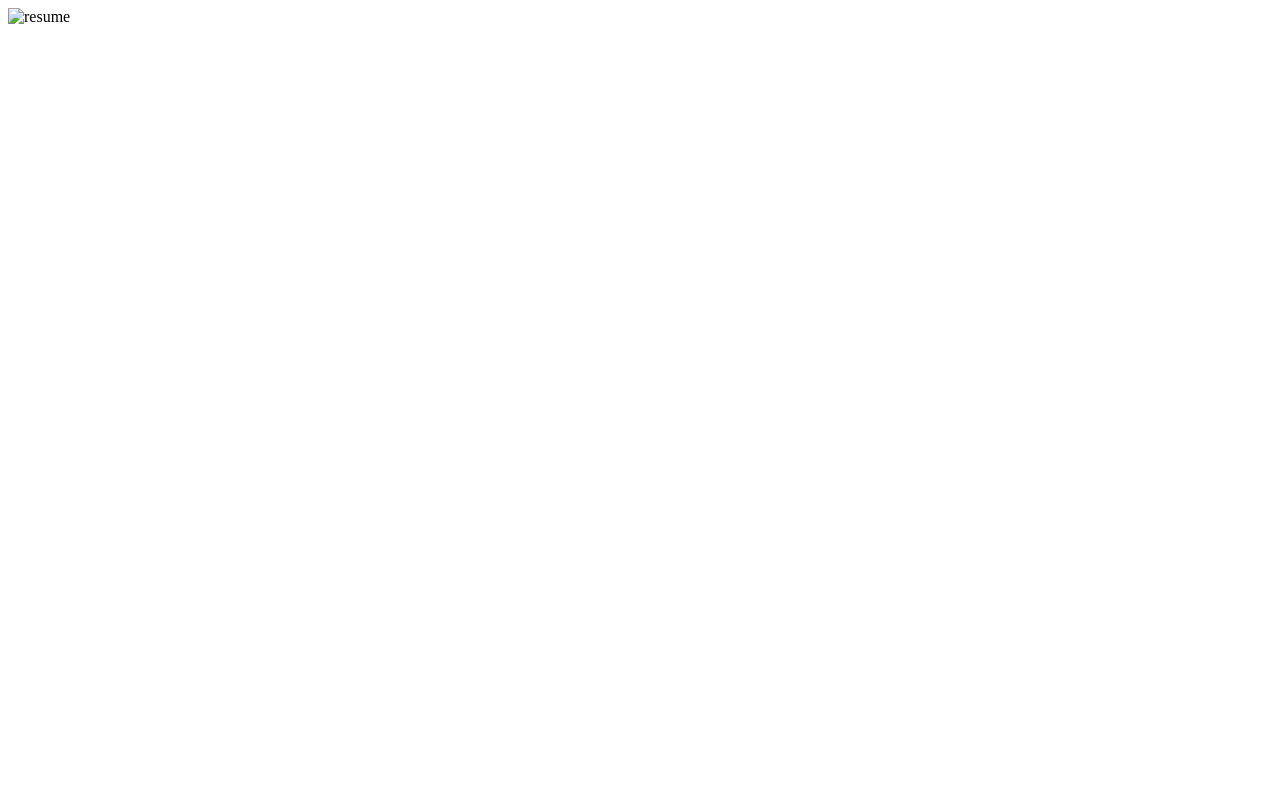
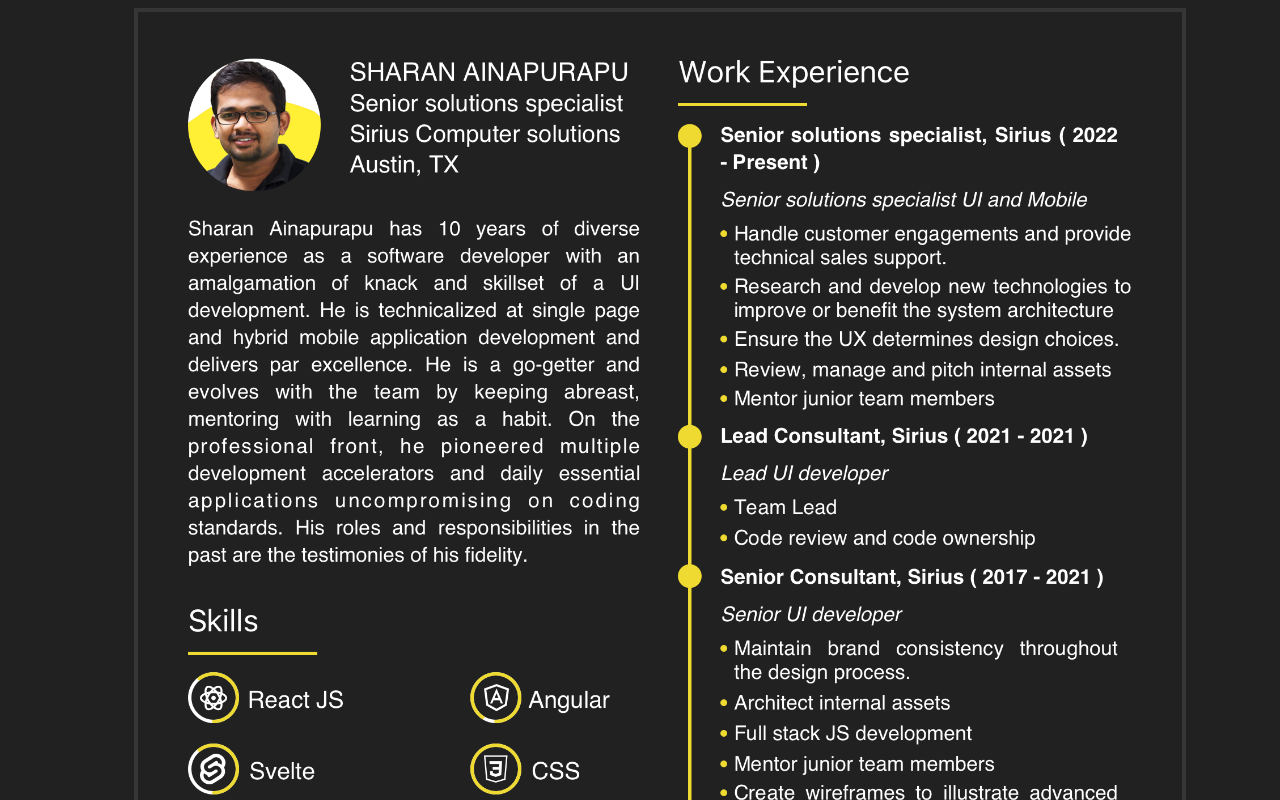
Before and after one commit to sharanainapurapu/resume, a plain HTML site: page index.html in a window 1280 px wide. Shown: the top 800 px of the page. Drawn offline with Linux system fonts and the light colour scheme.

Commit message:
HTML changes

```diff
--- a/index.html
+++ b/index.html
@@ -1,9 +1,9 @@
-<!DOCTYPE html>
 <html>
    <head>
-      <title>My Resume</title>
+      <link href="https://myjszone.blogspot.com/favicon.ico" rel="icon" type="image/x-icon">
+      <title>Resume</title>
    </head>
-   <body>
-    <img src="./Reusme.png" alt="resume"/>
+   <body style="background: #212121;">
+      <img src="./Resume.png" alt="resume" style="max-width:80%;margin-left: 10%;height: auto;border: 4px solid #363636;padding: 1rem;" />
    </body>
 </html>
```
